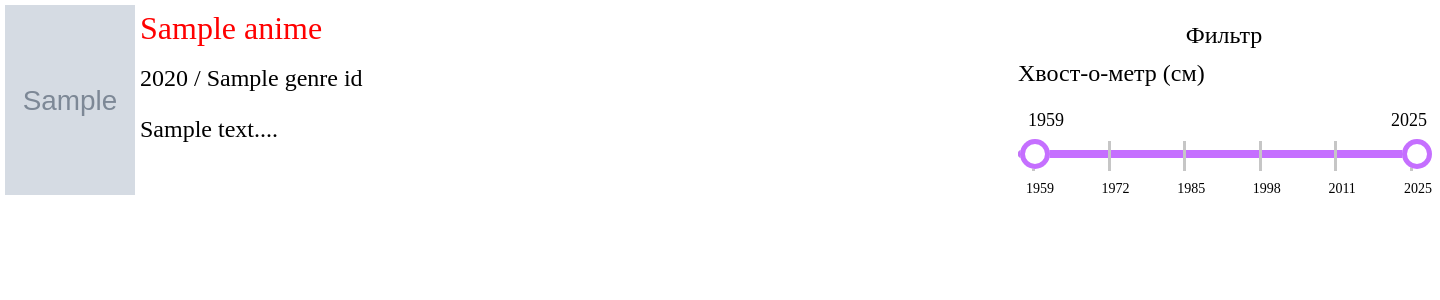
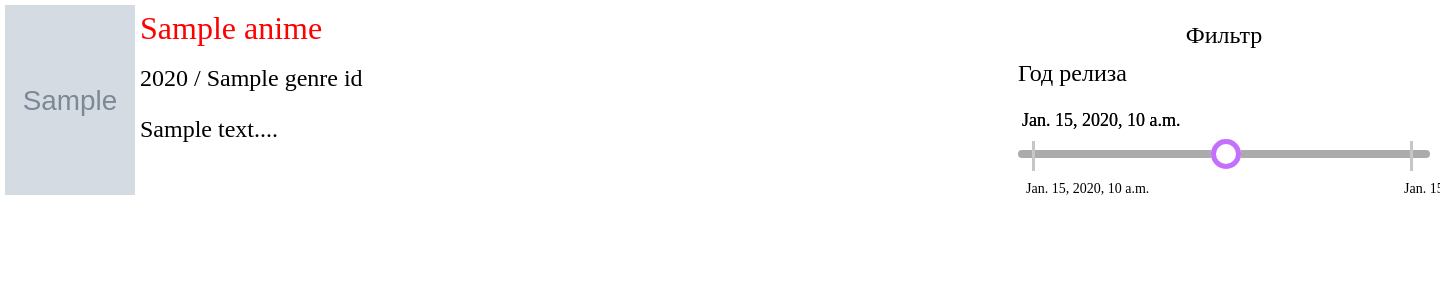
Before and after one commit to lain0x15/mood2anime, a Django app: template main/templates/listAnimePage.html in a window 1440 px wide; the page is wider, and only the part inside the window is pictured. Shown: the part 69-369 px from the top of that part. Run offline with Django 3.2, Linux system fonts and the light colour scheme; the template is opened without the code that fills it: most values are stand-ins (such as "Sample title", 1, 10 or a date in 2020); grey boxes marked "Sample" are stand-in pictures.

Commit message:
filter date

```diff
--- a/main/templates/listAnimePage.html
+++ b/main/templates/listAnimePage.html
@@ -9,8 +9,8 @@
     <div style="text-align: center; font-size: 1.5em; height: 50px; line-height: 50px;">
         Фильтр
     </div>
-    <div class="range" style="--value-1: 1959; --value-2: 2025;">
-        <label class="range-label" for="tailmetr">Хвост-о-метр (cм)</label>
+    <div class="range" style="--value-1: {{ anime_filter.date_from }}; --value-2: {{ anime_filter.date_to }}; --value_min: {{ anime_filter.min_date_release }}; --value_max: {{ anime_filter.max_date_release }};">
+        <label class="range-label" for="tailmetr">Год релиза</label>
         <div class="track"></div>
         <div class="progress"></div>
         <div class="thumbs">
@@ -18,12 +18,12 @@
                     class="range-input"
                     id="tailmetr1"
                     type="range"
-                    min="1959"
-                    max="2025"
-                    value="1959"
+                    min="{{ anime_filter.min_date_release }}"
+                    max="{{ anime_filter.max_date_release }}"
+                    value="{{ anime_filter.date_from }}"
                     step="1"
-                    aria-valuemin="1959"
-                    aria-valuemax="2025"
+                    aria-valuemin="{{ anime_filter.min_date_release }}"
+                    aria-valuemax="{{ anime_filter.max_date_release }}"
                     aria-orientation="horizontal"
                     list="tickmarks"
             >
@@ -33,19 +33,19 @@
                     for="tailmetr1"
                     style="--value: var(--value-1);"
             >
-                1959
+                {{ anime_filter.date_from }}
             </output>
             <!-- Второй ползунок -->
             <input
                     class="range-input"
                     id="tailmetr2"
                     type="range"
-                    min="1959"
-                    max="2025"
-                    value="2025"
+                    min="{{ anime_filter.min_date_release }}"
+                    max="{{ anime_filter.max_date_release }}"
+                    value="{{ anime_filter.date_to }}"
                     step="1"
-                    aria-valuemin="1959"
-                    aria-valuemax="2025"
+                    aria-valuemin="{{ anime_filter.min_date_release }}"
+                    aria-valuemax="{{ anime_filter.max_date_release }}"
                     aria-orientation="horizontal"
                     list="tickmarks"
             >
@@ -56,20 +56,19 @@
                     for="tailmetr2"
                     style="--value: var(--value-2);"
             >
-                2025
+                {{ anime_filter.date_to }}
             </output>
         </div>
         <datalist id="tickmarks" class="tickmarks">
-            <option value="0 to 20">1959</option>
-            <option>1972</option>
-            <option>1985</option>
-            <option>1998</option>
-            <option>2011</option>
-            <option>2025</option>
+            <option>{{ anime_filter.min_date_release }}</option>
+            <option>{{ anime_filter.max_date_release}}</option>
         </datalist>
     </div>
 
 </div>
+{% if animes|length == 0 %}
+<span id="not_found_anime">Не найдено аниме</span>
+{% endif %}
 {% for anime in animes %}
 <div class="animeRow">
     <img class="animeRowImg" src="media/{{ anime.portraitImage }}">
@@ -82,7 +81,9 @@
 </div>
 {% endfor %}
 
-<ul id="pager"></ul>
+
+<ul {% if animes|length == 0 %}style="display: none;"{% endif %} id="pager"></ul>
+
 
 <script>
     var maxVisiblePages = 7;
@@ -153,10 +154,10 @@
         if (parseInt(event.target.value) >= parseInt(value2)) {
           event.target.value = value2
         }
-        if (event.target.value === '2025') {
-          event.target.style.zIndex = '2025'
+        if (event.target.value === '{{ anime_filter.max_date_release }}') {
+          event.target.style.zIndex = '{{ anime_filter.max_date_release }}'
         } else {
-          event.target.style.zIndex = '1959'
+          event.target.style.zIndex = '{{ anime_filter.min_date_release }}'
         }
         event.target.parentNode.parentNode.style.setProperty(
           '--value-1',
@@ -171,10 +172,10 @@
           console.log(event.target.value)
           event.target.value = value1
         }
-        if (event.target.value === '1959') {
-          event.target.style.zIndex = '2025'
+        if (event.target.value === '{{ anime_filter.min_date_release }}') {
+          event.target.style.zIndex = '{{ anime_filter.max_date_release }}'
         } else {
-          event.target.style.zIndex = '1959'
+          event.target.style.zIndex = '{{ anime_filter.min_date_release }}'
         }
         event.target.parentNode.parentNode.style.setProperty(
           "--value-2",
--- a/static/css/listAnimePage.css
+++ b/static/css/listAnimePage.css
@@ -76,6 +76,11 @@
 .animeDescription {
     font-size: 1.5em;
 }
+
+#not_found_anime {
+    font-size: 2em;
+}
+
 @media (width <= 1024px) and (orientation: portrait) {
 
 }
@@ -174,10 +179,10 @@
     --option-after-h: 30px;
     --option-after-top: -30px;
 
-    --range-progress-w: calc((var(--value-2) - var(--value-1)) * 1.51 * 1%);
+    --range-progress-w: calc((var(--value-2) - var(--value-1)) * (100 / (var(--value_max) - var(--value_min))) * 1%);
     --range-progress-left: min(
-      calc((var(--value-1) - 1959) * 1.51 * 1%),
-      calc((var(--value-2) - 1959) * 1.51 * 1%)
+      calc((var(--value-1) - var(--value_min)) * (100 / (var(--value_max) - var(--value_min))) * 1%),
+      calc((var(--value-2) - var(--value_min)) * (100 / (var(--value_max) - var(--value_min))) * 1%)
     );
 
     position: relative;
@@ -186,9 +191,9 @@
 }
 
 .range-output {
-    --range-output-left: calc((var(--value) - 1959) * 1.51 * 1%);
-    --range-output-offset-xy: calc((var(--value) - 1959) * 1.51 * -0.95%), 0;
-    --range-output-margin: calc(6 / ((var(--value) - 1959) * 1.51 + 1) * 1px);
+    --range-output-left: calc((var(--value) - var(--value_min)) * (100 / (var(--value_max) - var(--value_min))) * 1%);
+    --range-output-offset-xy: calc((var(--value) - var(--value_min)) * (100 / (var(--value_max) - var(--value_min))) * -0.95%), 0;
+    --range-output-margin: calc(6 / ((var(--value) - var(--value_min)) * (100 / (var(--value_max) - var(--value_min))) + 1) * 1px);
 }
 
 .range-label {
```
Also changed, not shown: main/views.py (+39 -5 lines).
